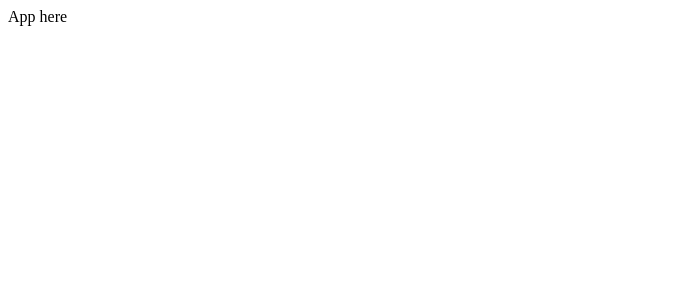
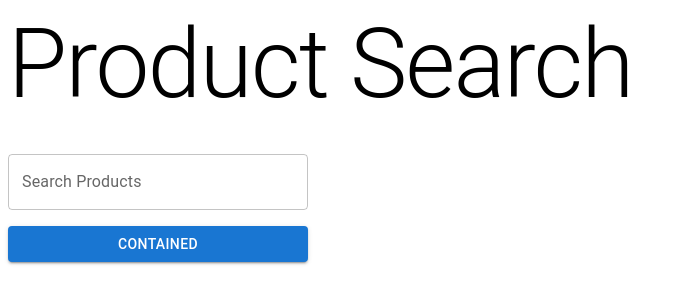
Before and after one commit to gaz-jordan/salt-tech-test, a React (Create React App) app in the folder salt-tech-test/: page / in a window 1280 px wide. Shown: the top 304 px of the page, without its empty margins (0-684 px from the left). Built offline with nearby package versions, Linux system fonts and the light colour scheme.

Commit message:
Added search functionality and initial styling

```diff
--- a/salt-tech-test/src/App.js
+++ b/salt-tech-test/src/App.js
@@ -1,9 +1,40 @@
+import { useState } from 'react';
 import './App.css';
+import Search from './Search';
+import SearchResults from './SearchResults';
+import { CircularProgress } from '@mui/material';
 
 function App() {
+  const [loading, setLoading] = useState(false);
+  const [searchResults, setSearchResults] = useState({});
+  const fetchResults = async (searchTerm) => {
+    setLoading(true);
+    const url = `https://real-time-amazon-data.p.rapidapi.com/search?query=${searchTerm}&page=1&country=US&sort_by=RELEVANCE&product_condition=ALL&is_prime=false&deals_and_discounts=NONE`;
+    const options = {
+      method: 'GET',
+      headers: {
+        'x-rapidapi-key': '9a3d4d1d04msh393e451a694bca2p1bf124jsna315df03324d',
+        'x-rapidapi-host': 'real-time-amazon-data.p.rapidapi.com'
+      }
+    };
+
+    try {
+      const response = await fetch(url, options);
+      const result = await response.json();
+      console.log(result);
+      setSearchResults(result);
+      setLoading(false);
+    } catch (error) {
+      console.error('fetch error', error);
+    }
+  }
   return (
     <div className="App">
-      App here
+      <Search fetchResults={fetchResults} />
+      {searchResults &&
+        <SearchResults searchResults={searchResults} />
+      }
+      {loading && <CircularProgress />}
     </div>
   );
 }
--- /dev/null
+++ b/salt-tech-test/src/Search.jsx
@@ -0,0 +1,31 @@
+import React, { useState } from 'react'
+import { Box, TextField, Button, Stack, Typography } from '@mui/material';
+
+const Search = ({ fetchResults }) => {
+  const [searchTerm, setSearchTerm] = useState('');
+
+  return (
+    <Box
+      component="form"
+      noValidate
+      autoComplete="off"
+    >
+      <Typography variant="h1" gutterBottom>
+        Product Search
+      </Typography>
+      <Stack spacing={2} sx={{ width: 300 }}>
+        <TextField
+          id="search-products"
+          label="Search Products"
+          variant="outlined"
+          value={searchTerm}
+          onChange={(e) => setSearchTerm(e.target.value)}
+        />
+        <Button variant="contained" onClick={() => fetchResults(searchTerm)}>Contained</Button>
+      </Stack>
+
+    </Box>
+  )
+}
+
+export default Search
--- /dev/null
+++ b/salt-tech-test/src/SearchResults.jsx
@@ -0,0 +1,42 @@
+import { Card, CardContent, CardMedia, Grid2, Link, Typography, Button, CardActionArea } from '@mui/material';
+import React from 'react';
+
+const SearchResults = ({ searchResults = {} }) => {
+    const products = searchResults?.data?.products || [];
+
+    return (
+        <Grid2 container spacing={2}>
+            {products.length > 0 && (
+                products.map((product) => (
+                    <>
+                        <Grid2 size={{ xs: 12, sm: 6, md: 3 }}>
+                            <Card sx={{ p: '10px' }}>
+                                <CardContent component={Link} sx={{ textDecoration: 'none', color: 'text.primary' }}>
+                                    <CardMedia
+                                        component="img"
+                                        image={product.product_photo}
+                                        alt={product.product_title}
+                                        sx={{ maxHeight: '200px', width: 'auto', margin: '0 auto' }}
+                                    />
+                                    <Typography variant="h4" sx={{ fontSize: '14px', mt: '10px' }}>
+                                        {product.product_title}
+                                    </Typography>
+                                    <Typography variant="body2" sx={{ fontSize: '16px', mt: '6px' }}>
+                                        <strong>Price:</strong> {product.product_price}
+                                    </Typography>
+                                </CardContent>
+                                <CardActionArea>
+                                    <Button variant="contained" fullWidth={true} component={Link}>
+                                        See Details
+                                    </Button>
+                                </CardActionArea>
+                            </Card>
+                        </Grid2 >
+                    </>
+                ))
+            )}
+        </Grid2 >
+    );
+};
+
+export default SearchResults;
```
